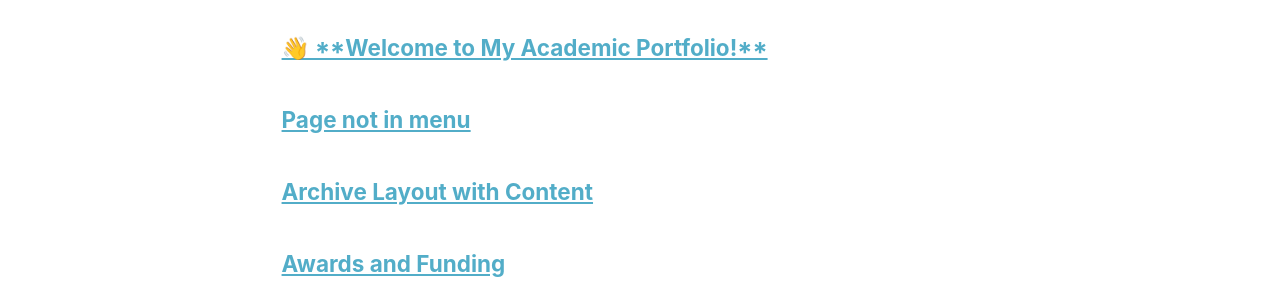
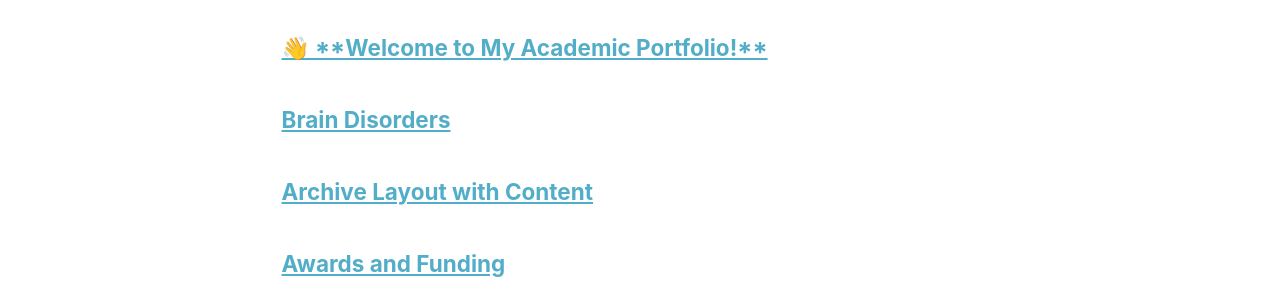
Before and after one commit to johnthomasphd/johnthomasphd.github.io, a Jekyll site: the page built from _pages/page-archive.html, in a window 1280 px wide and 900 px high. Shown: the part 217-517 px from the top of the window. Built offline with Jekyll 4.4.1, drawn with Linux system fonts in a browser that asks for light colours.

Commit message:
Update about_page_1.md

```diff
--- a/_pages/about_page_1.md
+++ b/_pages/about_page_1.md
@@ -1,10 +1,9 @@
 ---
-permalink: /non-menu-page/
-title: "Page not in menu"
+permalink: /brain_disorders/
+title: "Brain Disorders"
 author_profile: true
 redirect_from:
-  - "/nmp/"
-  - "/nmp.html"
+  - "/about/"
 ---
 
 Amidst the bustling streets of a small coastal town, the aroma of freshly baked bread wafted through the air, mingling with the salty sea breeze.
```
